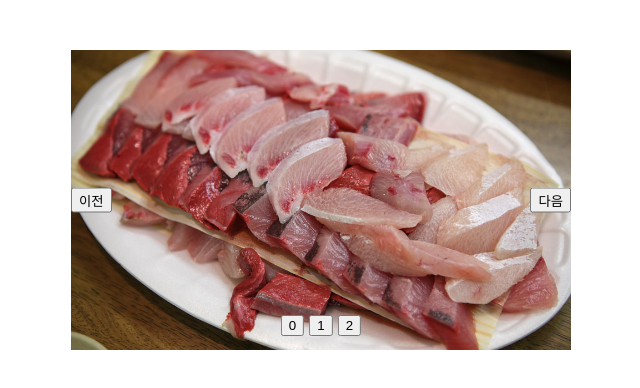
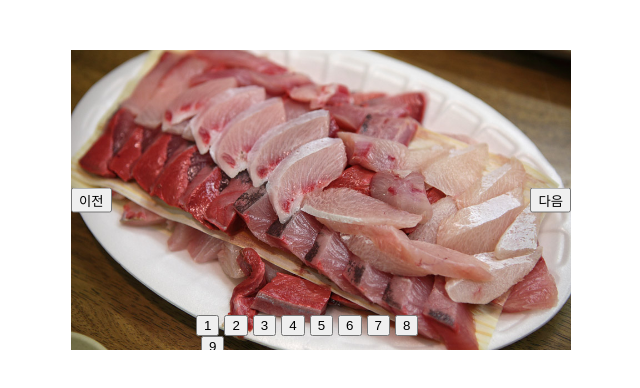
Before and after one commit to kwonjounghun/carousel, a plain HTML site: page index.html in a window 1280 px wide. Both pictures are taken after a click on the button "다음". Shown: the whole page, without its empty margins (319-959 px from the left). Drawn offline with Linux system fonts and the light colour scheme.

Commit message:
주석 추가

```diff
--- a/index.html
+++ b/index.html
@@ -10,9 +10,15 @@
 <body>
     <div class="carousel-box">
         <ul class="slider">
-            <li><img src="./img/1.jpg" alt=""></li>
-            <li><img src="./img/2.jpg" alt=""></li>
-            <li><img src="./img/3.jpg" alt=""></li>
+            <li>1<img src="./img/1.jpg" alt=""></li>
+            <li>2<img src="./img/2.jpg" alt=""></li>
+            <li>3<img src="./img/3.jpg" alt=""></li>
+            <li>4<img src="./img/1.jpg" alt=""></li>
+            <li>5<img src="./img/2.jpg" alt=""></li>
+            <li>6<img src="./img/3.jpg" alt=""></li>
+            <li>7<img src="./img/1.jpg" alt=""></li>
+            <li>8<img src="./img/2.jpg" alt=""></li>
+            <li>9<img src="./img/3.jpg" alt=""></li>
         </ul>
         <div class="btn-box">
             <button class="btn next-btn">다음</button>
--- a/js/common.js
+++ b/js/common.js
@@ -5,13 +5,17 @@ function carousel(car) {
     let pre_img = carousel_Item.length - 1;
     let next_img = current + 1;
     let btns = classFind(carousel_box, "btn");
-    let next_btn = carousel_box.children[1].children[0];
-    let pre_btn = carousel_box.children[1].children[1];
+    console.log(btns);
+    let next_btn = btns[0];
+    let pre_btn = btns[1];
     //전달한 element 자식요소중 요청한 class를 가진 자식요소를 전부 찾아서 반환해주는 함수
     function classFind(el, className) {
+        //탐색을 통해 찾아낸 자식요소를 담아낼 배열
         let arr = [];
         function find(el, className) {
+            //탐색할 element와 찾고자하는 classname을 전달받는다.
             if (el.children.length > 0) {
+                //전달받은 element에 자식요소가 있다면 순회하며 자식요소에 내가 찾는 className이 있는지 탐색한다.
                 for (let item of Array.from(el.children)) {
                     let isClass = find(item, className);
                     if (isClass != null) {
@@ -26,29 +30,43 @@ function carousel(car) {
         return arr;
     };
 
-//클릭이벤트의 중복을 방지하기 위하여 한번 클릭 시 클릭이벤트를 지우고 0.6초 후에 다시 이벤트를 등록해주는 함수
-    function clickBtn(){
-        if(this.classList.contains("next-btn")){
+    //클릭이벤트의 중복을 방지하기 위하여 한번 클릭 시 클릭이벤트를 지우고 0.6초 후에 다시 이벤트를 등록해주는 함수
+
+    function throttle(cb, time) {
+        let throttled = false;
+        let timeoutId;
+        return function () {
+            if (!timeoutId) {
+                timeoutId = setTimeout(() => {
+                    throttled = false;
+                    timeoutId = null;
+                }, time);
+            }
+            if (!throttled) {
+                cb();
+            }
+            throttled = true;
+        }
+    }
+
+    function clickBtn() {
+        if (this.classList.contains("next-btn")) {
             current += 1;
             nextState(true);
-        } else if(this.classList.contains("pre-btn")){
+        } else if (this.classList.contains("pre-btn")) {
             current -= 1;
             nextState(false);
         }
-        this.removeEventListener("click", clickBtn);
-        setTimeout(()=>{
-            this.addEventListener("click", clickBtn)
-        }, 600);
     };
-//버튼요소를 순회하면서 각각 이벤트를 걸어줌
-    btns.forEach((el)=>{
-        el.addEventListener("click", clickBtn);
+    //버튼요소를 순회하면서 각각 이벤트를 걸어줌
+    btns.forEach((el) => {
+        el.addEventListener("click", throttle(clickBtn.bind(el), 600));
     });
-//처음 시작할때 가장 첫번째 img를 활성화시켜주는 함수
+    //처음 시작할때 가장 첫번째 img를 활성화시켜주는 함수
     (function carouselInit() {
         carousel_Item[current].classList.add("active");
     })()
-// 다음 current가 총 길이보다 크거나 0보다 작은지 구분하여 조정해주는 함수
+    // 다음 current가 총 길이보다 크거나 0보다 작은지 구분하여 조정해주는 함수
     function isMaxLangth(num) {
         if (num > carousel_Item.length - 1) {
             return num = 0;
@@ -83,23 +101,24 @@ function carousel(car) {
     }
 
 
-// 이미지의 수만큼 pagenation을 만들어주는 함수
+    // 이미지의 수만큼 pagenation을 만들어주는 함수
     function createPageNation() {
         let pagenation = document.createElement("ul");
         for (let i = 0; i < carousel_Item.length; i++) {
             let li = document.createElement("li");
             let button = document.createElement("button");
             let isNext = true;
-            button.textContent = i
+            button.textContent = i+1;
 
             button.classList.add(`button`, `button${i}`);
             button.addEventListener("click", () => {
+                //현제 current를 기억할 변수
                 let preCurrent = current;
-
+                //만약 클릭받은 pagenation버튼이 현재 current와 같다면 아무 동작도 하지않고 함수를 종료
                 if (current === i) {
                     return;
                 }
-
+                //클릭받은 pagenation이 현재 current보다 작다면 pre동작
                 if (i < current) {
                     isNext = false;
                 } else {
```
